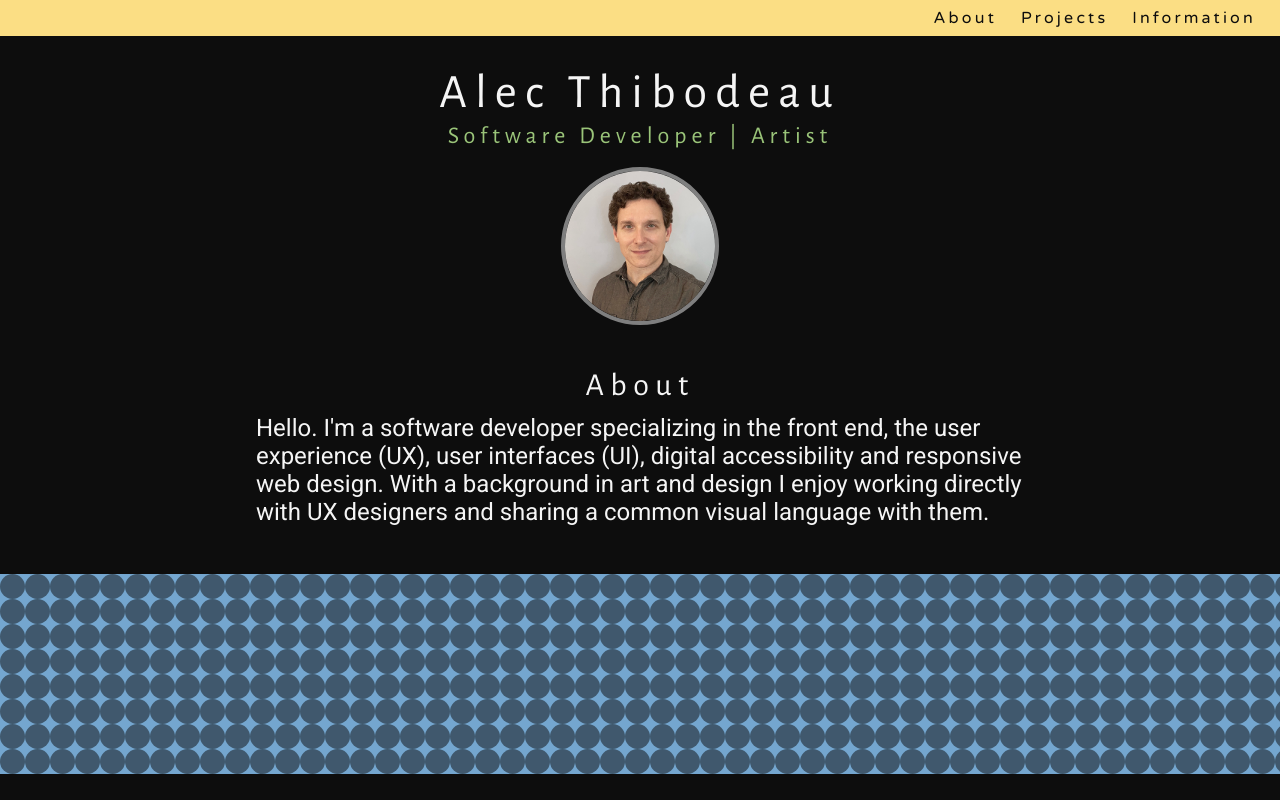
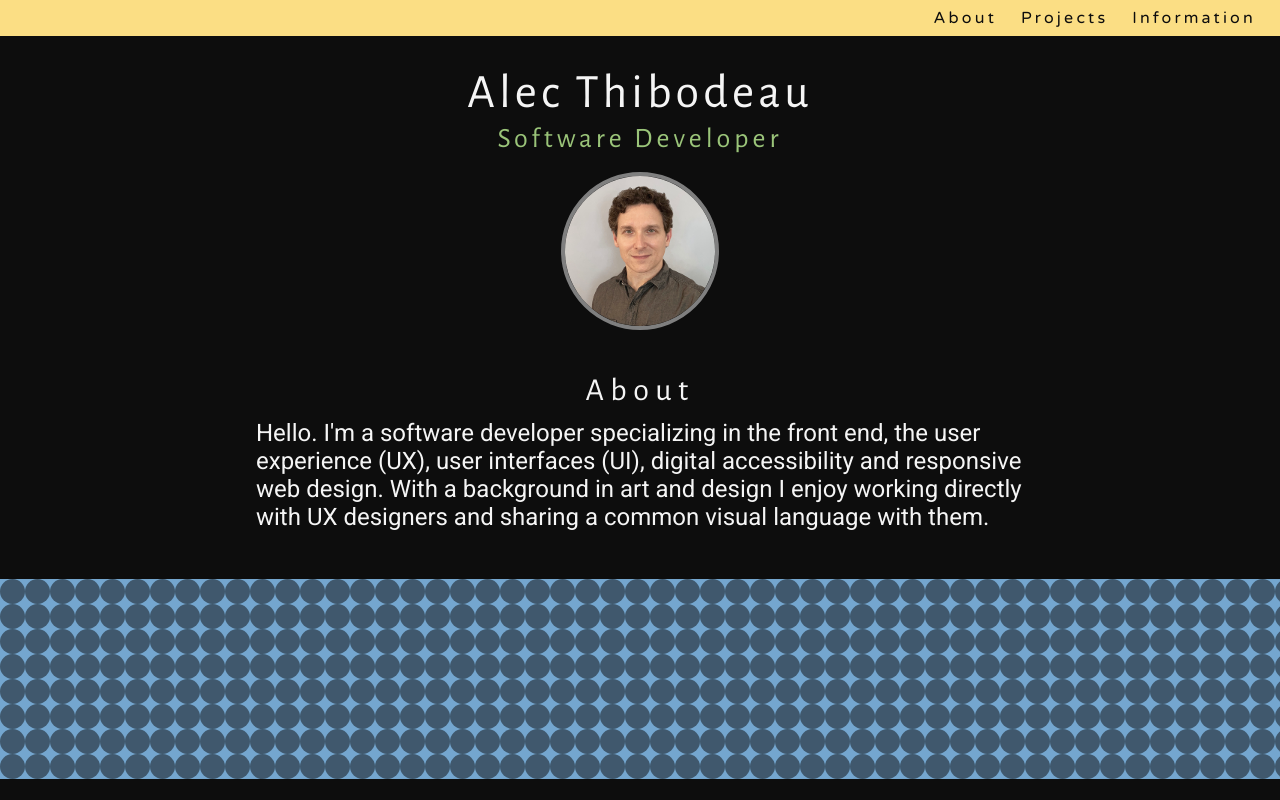
Before and after one commit to alecthibodeau/alecthibodeau.github.io, a React (Create React App) app: page / in a window 1280 px wide. Shown: the top 800 px of the page. Built offline with nearby package versions, Linux system fonts and the light colour scheme.

Commit message:
Update content in Main

```diff
--- a/src/components/Main.tsx
+++ b/src/components/Main.tsx
@@ -44,13 +44,9 @@ function Main(props: { isBreakpointXs: boolean, viewportWidth: number }): JSX.El
 
   return (
     <main>
-      <div className="name-and-occupations">
+      <div className="name-and-occupation">
         <h1 className="name">Alec Thibodeau</h1>
-        <h2 className="occupations">
-          <span>Software Developer</span>
-          <span className="pipe">&nbsp;|&nbsp;</span>
-          <span>Artist</span>
-        </h2>
+        <h2 className="occupation">Software Developer</h2>
       </div>
       <section id={sections.about}>
         <Headshot />
--- a/src/styles/styles.scss
+++ b/src/styles/styles.scss
@@ -20,9 +20,10 @@ main {
   background-color: $application-background-color;
 }
 
-.name-and-occupations {
+.name-and-occupation {
   padding-top: 4rem;
   margin: auto auto 1rem;
+  letter-spacing: .25rem;
 
   h1,
   h2 {
@@ -34,20 +35,14 @@ main {
 
 .name {
   font-size: 1.75rem;
-  letter-spacing: .5rem;
 }
 
-.occupations {
+.occupation {
   display: flex;
   flex-direction: column;
   justify-content: center;
   font-size: 1.25rem;
-  letter-spacing: .3125rem;
   color: $rainbow-green;
-}
-
-.pipe {
-  display: none;
 }
 
 .headshot-img {
@@ -107,13 +102,8 @@ p {
     font-size: 3rem;
   }
 
-  .occupations {
-    flex-direction: row;
-    font-size: 1.5rem;
-  }
-
-  .pipe {
-    display: block;
+  .occupation {
+    font-size: 1.75rem;
   }
 
   main section ul {
```
